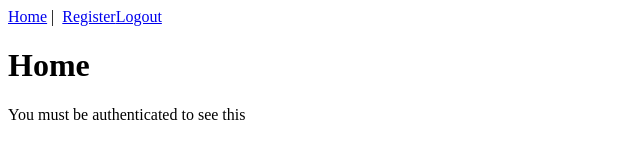
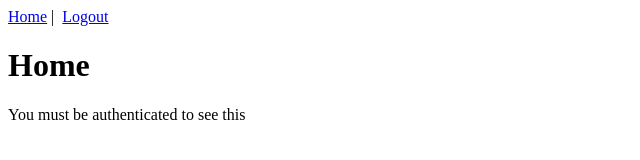
Before and after one commit to Lutsockr/Final-Capstone, a Vue app in the folder vue/: page / in a window 1280 px wide. Shown: the top 160 px of the page, without its empty margins (0-640 px from the left). Built offline with nearby package versions, Linux system fonts and the light colour scheme; sample sign-in values are in the browser's storage.

Commit message:
Fixed issue with register link showing up while user is logged in

```diff
--- a/vue/src/App.vue
+++ b/vue/src/App.vue
@@ -2,7 +2,7 @@
   <div id="app">
     <div id="nav">
       <router-link v-bind:to="{ name: 'home' }">Home</router-link>&nbsp;|&nbsp;
-          <router-link v-bind:to="{ name: 'register' }">Register</router-link>
+          <router-link v-bind:to="{ name: 'register' }" v-if="$store.state.token == ''">Register</router-link>
       <router-link v-bind:to="{ name: 'logout' }" v-if="$store.state.token != ''">Logout</router-link>
     </div>
     <router-view />
```
